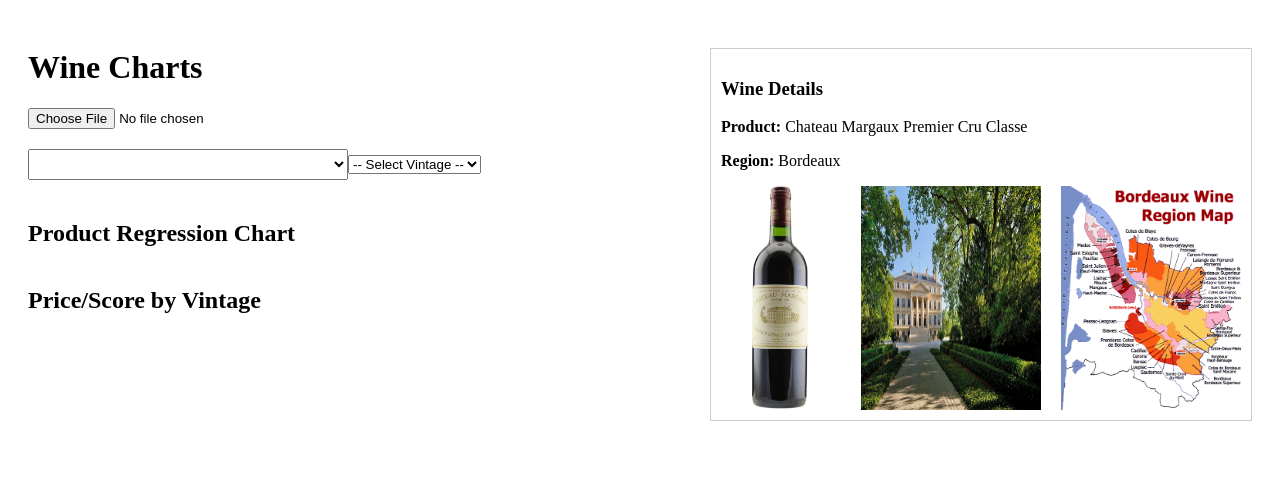
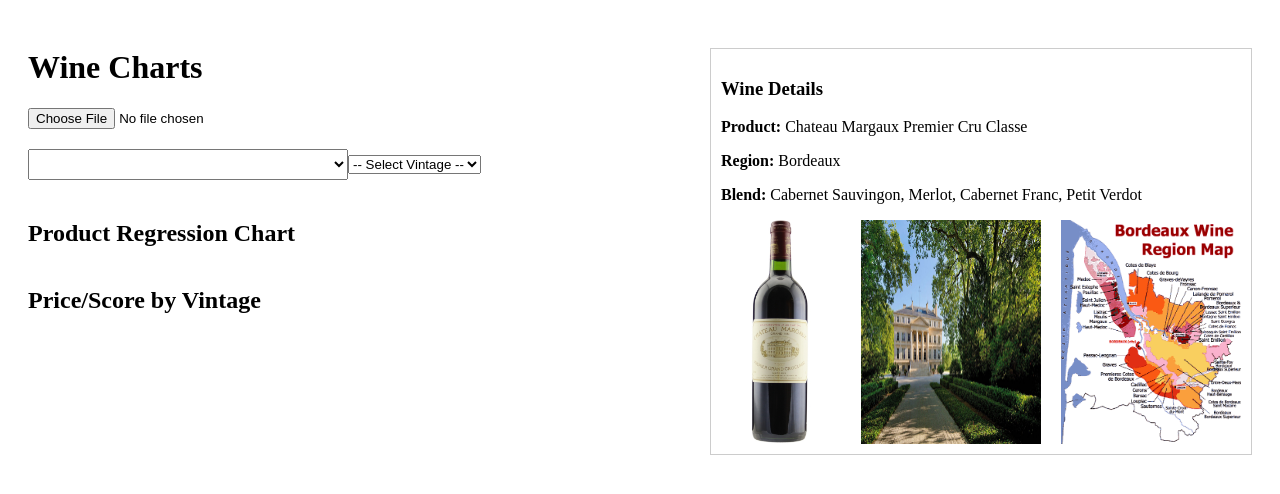
Before and after one commit to averdickt/wine-regression-app, a Next.js app in the folder apps/web/: page / in a window 1280 px wide. Shown: the top 494 px of the page. Built offline with nearby package versions, Linux system fonts and the light colour scheme.

Commit message:
Update WineDetailPanel.js

```diff
--- a/apps/web/src/components/WineDetailPanel.js
+++ b/apps/web/src/components/WineDetailPanel.js
@@ -50,10 +50,37 @@ export default function WineDetailPanel({ product, vintage }) {
   return (
     <div style={{ marginTop: "20px", padding: "10px", border: "1px solid #ccc" }}>
       <h3>Wine Details</h3>
-      <p><strong>Product:</strong> {product}</p>
+      <p><strong>Product:</strong> {bestMatch.product}</p>
       {vintage && <p><strong>Vintage:</strong> {vintage}</p>}
       <p><strong>Region:</strong> {bestMatch.region}</p>
 
+      {/* Optional blend */}
+      {bestMatch.blend && (
+        <p><strong>Blend:</strong> {bestMatch.blend}</p>
+      )}
+
+      {/* Optional description */}
+      {bestMatch.description && (
+        <p><strong>Description:</strong> {bestMatch.description}</p>
+      )}
+
+      {/* Optional critics (array of strings or objects) */}
+      {bestMatch.critics && bestMatch.critics.length > 0 && (
+        <div style={{ marginTop: "10px" }}>
+          <strong>Critics:</strong>
+          <ul>
+            {bestMatch.critics.map((c, i) => (
+              <li key={i}>
+                {typeof c === "string"
+                  ? c
+                  : <><em>{c.source}:</em> {c.comment}</>}
+              </li>
+            ))}
+          </ul>
+        </div>
+      )}
+
+      {/* Images */}
       <div style={{ display: "flex", gap: "20px", marginTop: "10px" }}>
         {bestMatch.images?.bottle && (
           <img
```
